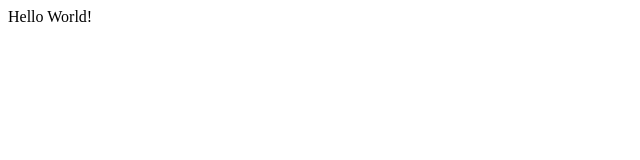
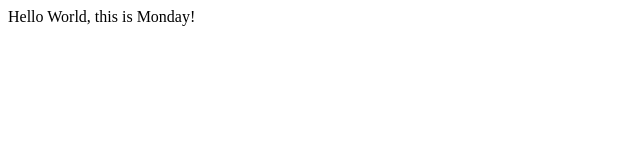
Before and after one commit to snizhana-korolova/hello-world, a plain HTML site: page index.html in a window 1280 px wide. Shown: the whole page, without its empty margins (0-640 px from the left). Drawn offline with Linux system fonts and the light colour scheme.

Commit message:
update body text greeting

```diff
--- a/index.html
+++ b/index.html
@@ -7,6 +7,6 @@
     <title>Home</title>
 </head>
 <body>
-    Hello World!
+    Hello World, this is Monday!
 </body>
 </html>
```
